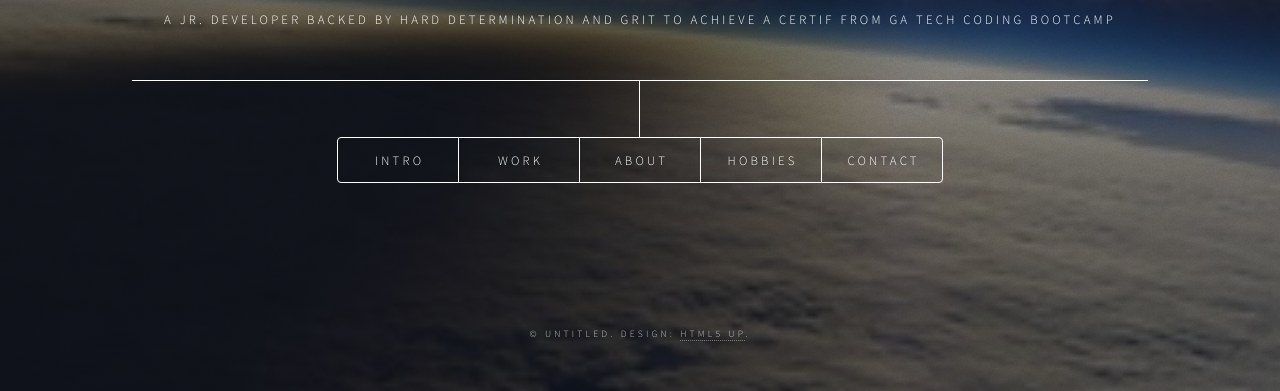
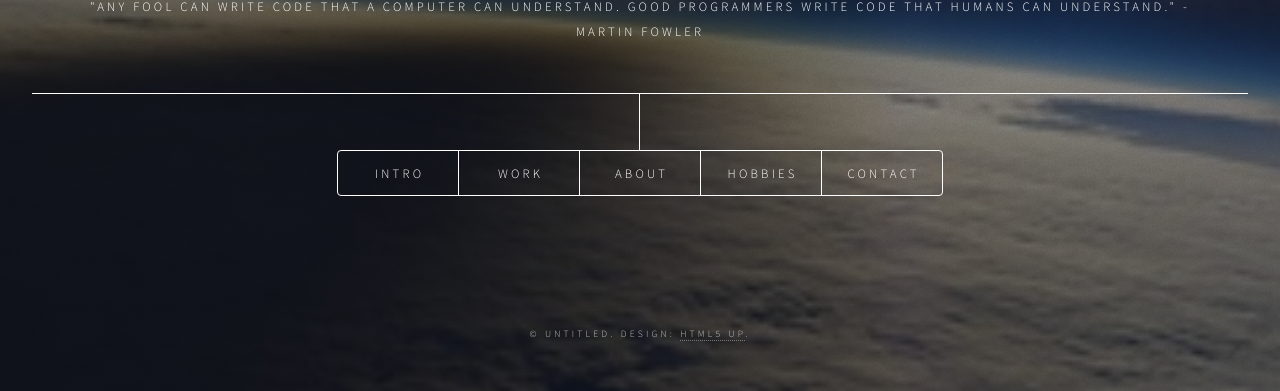
Before and after one commit to davjhall/project-portfolio, a plain HTML site: page index.html in a window 1280 px wide. Shown: the part 409-800 px from the top of the page. Drawn offline with Linux system fonts and the light colour scheme.

Commit message:
added quote

```diff
--- a/index.html
+++ b/index.html
@@ -20,7 +20,7 @@
 						<div class="content">
 							<div class="inner">
 								<h1>David J. Hall</h1>
-								<p>A Jr. Developer backed by hard determination and grit to achieve a certif from GA Tech coding bootcamp</p>
+								<p>"Any fool can write code that a computer can understand. Good programmers write code that humans can understand." -Martin Fowler</p>
 							</div>
 						</div>
 						<nav>
```
